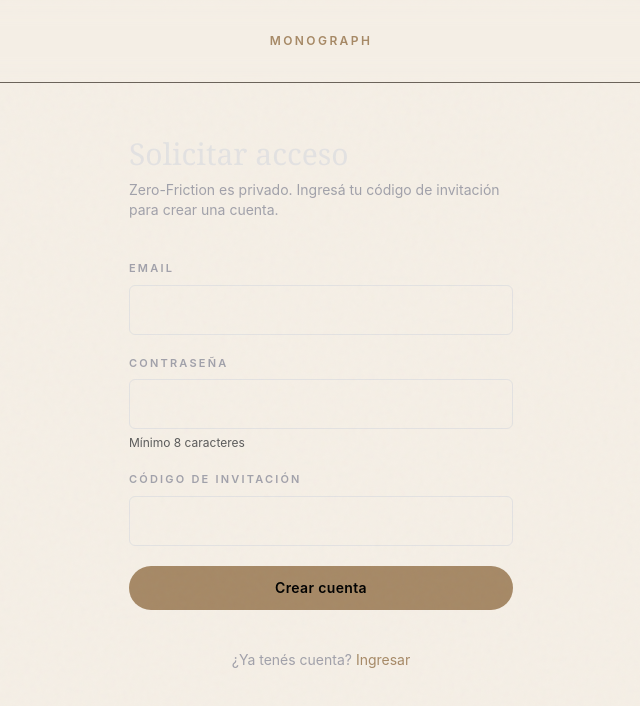
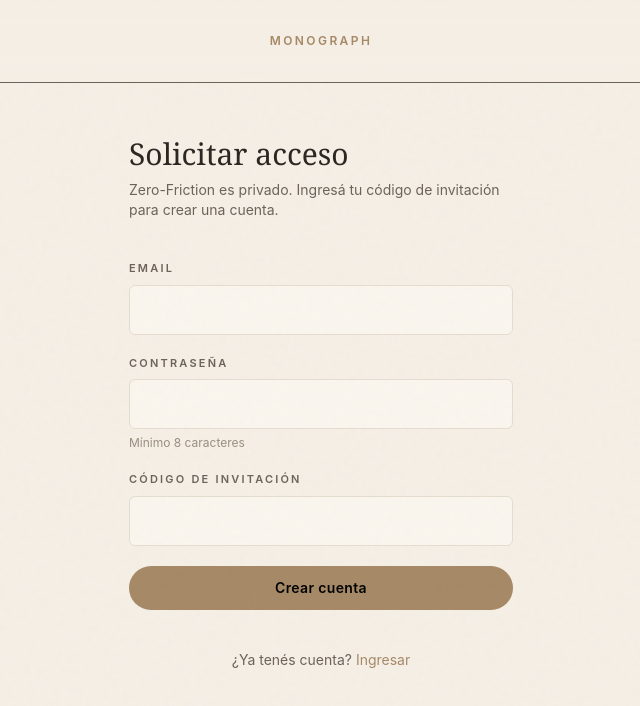
Before and after one commit to EzequielMenor/zero-friction, a Next.js app: page /signup in a window 1280 px wide. Shown: the top 706 px of the page, without its empty margins (319-959 px from the left). Built offline with nearby package versions, Linux system fonts and the light colour scheme; a web font is replaced by a local one.

Commit message:
refactor(theme): auth pages (login/signup) use semantic tokens
Co-Authored-By: Claude <noreply@anthropic.com>

```diff
--- a/app/(auth)/login/page.tsx
+++ b/app/(auth)/login/page.tsx
@@ -48,8 +48,8 @@ function LoginForm() {
   return (
     <div className="flex min-h-[80vh] items-center justify-center px-6">
       <div className="w-full max-w-sm">
-        <h1 className="font-serif text-3xl text-[#E3E2E2] mb-2">Bienvenido de nuevo</h1>
-        <p className="text-sm text-[#A1A1AA] mb-10">Ingresá a tu espacio privado.</p>
+        <h1 className="font-serif text-3xl text-fg mb-2">Bienvenido de nuevo</h1>
+        <p className="text-sm text-fg-muted mb-10">Ingresá a tu espacio privado.</p>
 
         <form onSubmit={handleSubmit} className="space-y-5">
           <Field
@@ -74,15 +74,15 @@ function LoginForm() {
           <button
             type="submit"
             disabled={loading}
-            className="w-full rounded-full bg-[#A68966] px-5 py-3 text-sm font-semibold tracking-wide text-black transition-opacity hover:opacity-90 disabled:opacity-50"
+            className="w-full rounded-full bg-accent px-5 py-3 text-sm font-semibold tracking-wide text-black transition-opacity hover:opacity-90 disabled:opacity-50"
           >
             {loading ? 'Ingresando…' : 'Ingresar'}
           </button>
         </form>
 
-        <p className="mt-10 text-center text-sm text-[#A1A1AA]">
+        <p className="mt-10 text-center text-sm text-fg-muted">
           ¿No tenés cuenta?{' '}
-          <a href="/signup" className="text-[#A68966] hover:underline">
+          <a href="/signup" className="text-accent hover:underline">
             Solicitar acceso
           </a>
         </p>
@@ -100,14 +100,14 @@ type FieldProps = Omit<React.InputHTMLAttributes<HTMLInputElement>, 'onChange' |
 function Field({ label, value, onChange, ...rest }: FieldProps) {
   return (
     <label className="block">
-      <span className="block text-[11px] font-semibold uppercase tracking-[0.2em] text-[#A1A1AA] mb-2">
+      <span className="block text-[11px] font-semibold uppercase tracking-[0.2em] text-fg-muted mb-2">
         {label}
       </span>
       <input
         {...rest}
         value={value}
         onChange={(e) => onChange(e.target.value)}
-        className="w-full rounded-md border border-graphite-border bg-graphite-card px-4 py-3 text-[#E3E2E2] outline-none transition focus:border-[#A68966] focus:ring-1 focus:ring-[#A68966]"
+        className="w-full rounded-md border border-border bg-surface px-4 py-3 text-fg outline-none transition focus:border-accent focus:ring-1 focus:ring-accent"
       />
     </label>
   )
--- a/app/(auth)/signup/page.tsx
+++ b/app/(auth)/signup/page.tsx
@@ -39,8 +39,8 @@ export default function SignupPage() {
   return (
     <div className="flex min-h-[80vh] items-center justify-center px-6">
       <div className="w-full max-w-sm">
-        <h1 className="font-serif text-3xl text-[#E3E2E2] mb-2">Solicitar acceso</h1>
-        <p className="text-sm text-[#A1A1AA] mb-10">
+        <h1 className="font-serif text-3xl text-fg mb-2">Solicitar acceso</h1>
+        <p className="text-sm text-fg-muted mb-10">
           Zero-Friction es privado. Ingresá tu código de invitación para crear una cuenta.
         </p>
 
@@ -77,15 +77,15 @@ export default function SignupPage() {
           <button
             type="submit"
             disabled={loading}
-            className="w-full rounded-full bg-[#A68966] px-5 py-3 text-sm font-semibold tracking-wide text-black transition-opacity hover:opacity-90 disabled:opacity-50"
+            className="w-full rounded-full bg-accent px-5 py-3 text-sm font-semibold tracking-wide text-black transition-opacity hover:opacity-90 disabled:opacity-50"
           >
             {loading ? 'Creando cuenta…' : 'Crear cuenta'}
           </button>
         </form>
 
-        <p className="mt-10 text-center text-sm text-[#A1A1AA]">
+        <p className="mt-10 text-center text-sm text-fg-muted">
           ¿Ya tenés cuenta?{' '}
-          <a href="/login" className="text-[#A68966] hover:underline">
+          <a href="/login" className="text-accent hover:underline">
             Ingresar
           </a>
         </p>
@@ -104,16 +104,16 @@ type FieldProps = Omit<React.InputHTMLAttributes<HTMLInputElement>, 'onChange' |
 function Field({ label, hint, value, onChange, ...rest }: FieldProps) {
   return (
     <label className="block">
-      <span className="block text-[11px] font-semibold uppercase tracking-[0.2em] text-[#A1A1AA] mb-2">
+      <span className="block text-[11px] font-semibold uppercase tracking-[0.2em] text-fg-muted mb-2">
         {label}
       </span>
       <input
         {...rest}
         value={value}
         onChange={(e) => onChange(e.target.value)}
-        className="w-full rounded-md border border-graphite-border bg-graphite-card px-4 py-3 text-[#E3E2E2] outline-none transition focus:border-[#A68966] focus:ring-1 focus:ring-[#A68966]"
+        className="w-full rounded-md border border-border bg-surface px-4 py-3 text-fg outline-none transition focus:border-accent focus:ring-1 focus:ring-accent"
       />
-      {hint && <span className="mt-1.5 block text-xs text-[#5A5A5A]">{hint}</span>}
+      {hint && <span className="mt-1.5 block text-xs text-fg-faint">{hint}</span>}
     </label>
   )
 }
```
